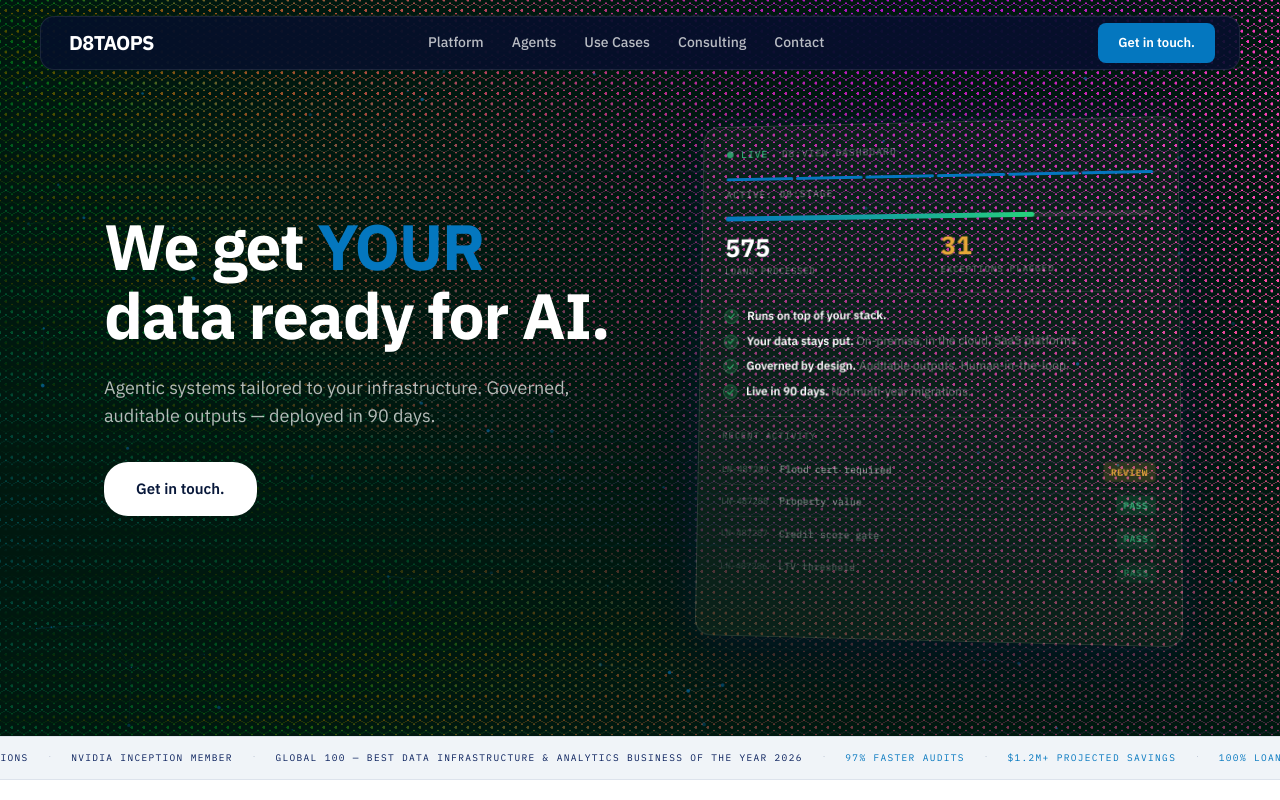
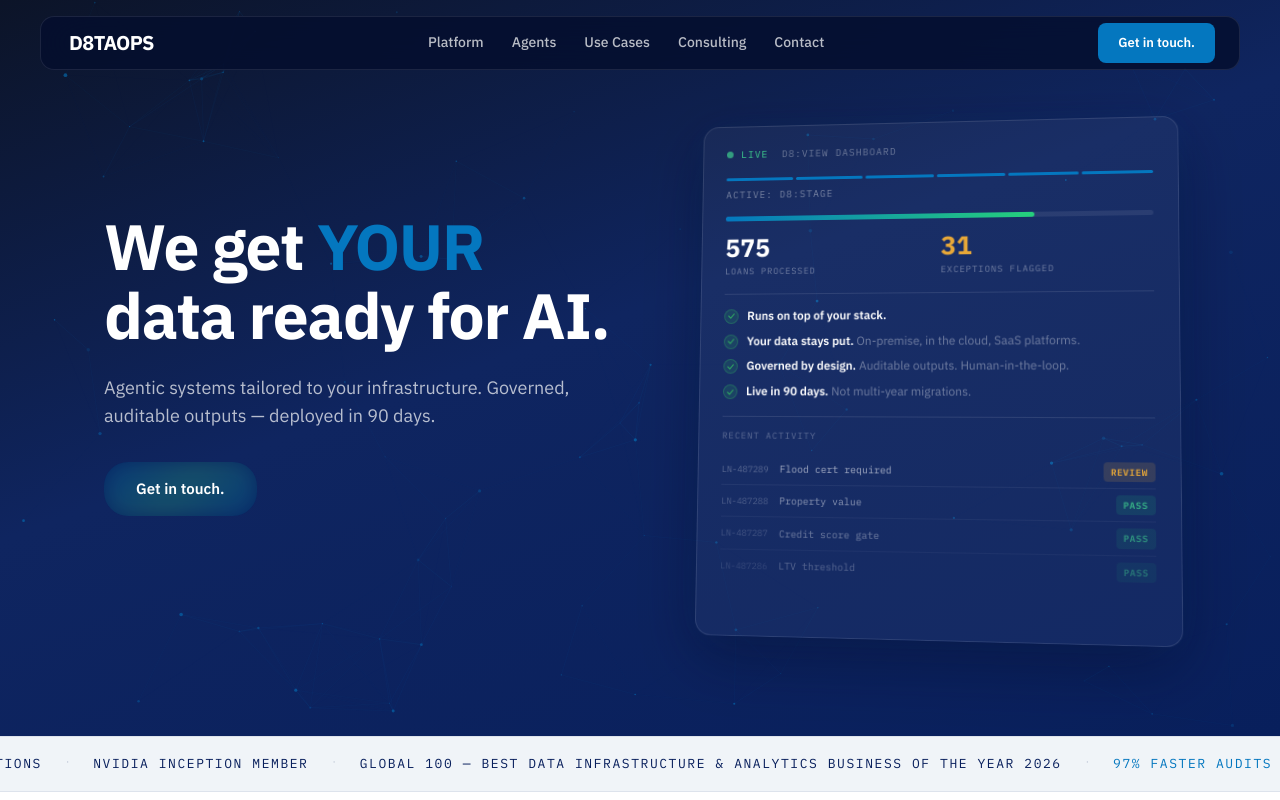
Before and after one commit to EggmanPDX/d8taops_website, a React (Vite) app: page / in a window 1280 px wide. Shown: the top 800 px of the page. Built offline with nearby package versions, Linux system fonts and the light colour scheme.

Commit message:
fix: footer nav centering, persona card spacing, remove expand button

```diff
--- a/src/components/HomepageSections.jsx
+++ b/src/components/HomepageSections.jsx
@@ -1,5 +1,4 @@
 import React from 'react';
-import { motion } from 'framer-motion';
 
 // ── Brand tokens ──────────────────────────────────────────────────────────────
 const NAVY      = '#081F5C';
@@ -9,51 +8,6 @@ const BODY      = '#333333';
 const MUTED     = '#515151';
 const WHITE     = '#FFFFFF';
 const GREEN     = '#3ecf8e';
-
-// ── Animated gradient-dots background ────────────────────────────────────────
-function GradientDots({
-  dotSize = 6,
-  spacing = 12,
-  duration = 30,
-  colorCycleDuration = 8,
-  backgroundColor = '#040e2e',
-}) {
-  const hexSpacing = spacing * 1.732;
-  return (
-    <motion.div
-      aria-hidden="true"
-      style={{
-        position: 'absolute', inset: 0, zIndex: 0, pointerEvents: 'none',
-        backgroundColor,
-        backgroundImage: `
-          radial-gradient(circle at 50% 50%, transparent 1.5px, ${backgroundColor} 0 ${dotSize}px, transparent ${dotSize}px),
-          radial-gradient(circle at 50% 50%, transparent 1.5px, ${backgroundColor} 0 ${dotSize}px, transparent ${dotSize}px),
-          radial-gradient(circle at 50% 50%, #f00, transparent 60%),
-          radial-gradient(circle at 50% 50%, #ff0, transparent 60%),
-          radial-gradient(circle at 50% 50%, #0f0, transparent 60%),
-          radial-gradient(ellipse at 50% 50%, #00f, transparent 60%)
-        `,
-        backgroundSize: `
-          ${spacing}px ${hexSpacing}px,
-          ${spacing}px ${hexSpacing}px,
-          200% 200%, 200% 200%, 200% 200%, 200% ${hexSpacing}px
-        `,
-        backgroundPosition: `0px 0px, ${spacing / 2}px ${hexSpacing / 2}px, 0% 0%, 0% 0%, 0% 0%, 0% 0%`,
-      }}
-      animate={{
-        backgroundPosition: [
-          `0px 0px, ${spacing / 2}px ${hexSpacing / 2}px, 800% 400%, 1000% -400%, -1200% -600%, 400% ${hexSpacing}px`,
-          `0px 0px, ${spacing / 2}px ${hexSpacing / 2}px, 0% 0%, 0% 0%, 0% 0%, 0% 0%`,
-        ],
-        filter: ['hue-rotate(0deg)', 'hue-rotate(360deg)'],
-      }}
-      transition={{
-        backgroundPosition: { duration, ease: 'linear', repeat: Infinity },
-        filter: { duration: colorCycleDuration, ease: 'linear', repeat: Infinity },
-      }}
-    />
-  );
-}
 
 // ── Shared CSS injected once ──────────────────────────────────────────────────
 const GLOBAL_CSS = `
@@ -151,6 +105,34 @@ const GLOBAL_CSS = `
   }
   .d8-what-card:hover { transform: translateY(-4px); box-shadow: 0 12px 32px rgba(8,31,92,0.1); }
 
+  .d8-stat-cell { opacity: 0; transform: translateY(22px); transition: opacity 0.65s cubic-bezier(0.22,1,0.36,1), transform 0.65s cubic-bezier(0.22,1,0.36,1); }
+  .d8-stat-cell.in { opacity: 1; transform: translateY(0); }
+
+  .d8-btn-colorful {
+    position: relative; overflow: hidden;
+    display: inline-flex; align-items: center; justify-content: center;
+    cursor: pointer; border: none;
+    font-family: 'IBM Plex Sans', sans-serif;
+    font-weight: 600; color: #ffffff !important;
+    border-radius: 24px; background: #081F5C;
+    transition: transform 0.18s ease;
+    text-decoration: none !important;
+    white-space: nowrap;
+  }
+  .d8-btn-colorful:hover { transform: translateY(-2px); }
+  .d8-btn-glow {
+    position: absolute; inset: -4px;
+    background: linear-gradient(135deg, #0477BF 0%, #3ecf8e 50%, #0477BF 100%);
+    opacity: 0.28; filter: blur(12px);
+    transition: opacity 0.45s ease;
+    pointer-events: none; border-radius: 24px;
+  }
+  .d8-btn-colorful:hover .d8-btn-glow { opacity: 0.88; }
+  .d8-btn-inner {
+    position: relative; z-index: 1;
+    display: flex; align-items: center; gap: 6px;
+  }
+
   .footer-placeholder { color: rgba(255,255,255,0.42); cursor: default; pointer-events: none; }
   .footer-link { color: rgba(255,255,255,0.42); text-decoration: none; transition: color 0.15s ease; }
   .footer-link:hover { color: rgba(255,255,255,0.75); }
@@ -163,6 +145,10 @@ const GLOBAL_CSS = `
     background: #fff;
     box-shadow: 0 8px 40px rgba(8,31,92,0.1);
     transition: transform 0.3s cubic-bezier(.22,1,.36,1), box-shadow 0.3s ease;
+    display: flex;
+    flex-direction: column;
+    gap: 0;
+    height: 100%;
   }
   .d8-portrait-card:hover {
     transform: translateY(-6px);
@@ -176,14 +162,6 @@ const GLOBAL_CSS = `
     padding: 40px 32px 32px;
     position: relative;
     overflow: hidden;
-  }
-  .d8-portrait-top::before {
-    content: '';
-    position: absolute; inset: 0; pointer-events: none;
-    background-image:
-      linear-gradient(rgba(255,255,255,.05) 1px, transparent 1px),
-      linear-gradient(90deg, rgba(255,255,255,.05) 1px, transparent 1px);
-    background-size: 28px 28px;
   }
   .d8-portrait-top::after {
     content: '';
@@ -327,7 +305,7 @@ function useReveal(threshold = 0.18) {
 }
 
 // ── Particle canvas ───────────────────────────────────────────────────────────
-function ParticleCanvas() {
+function ParticleCanvas({ count = 85 }) {
   const ref = React.useRef(null);
   React.useEffect(() => {
     const canvas = ref.current; if (!canvas) return;
@@ -342,7 +320,7 @@ function ParticleCanvas() {
       canvas.style.width  = r.width  + 'px';
       canvas.style.height = r.height + 'px';
       ctx.setTransform(dpr, 0, 0, dpr, 0, 0);
-      particles = Array.from({ length: 85 }, () => ({
+      particles = Array.from({ length: count }, () => ({
         x: Math.random() * r.width,
         y: Math.random() * r.height,
         vx: (Math.random() - 0.5) * 0.28,
@@ -594,9 +572,8 @@ function HeroSection() {
         width: '100%',
         minHeight: 'max(680px, 92vh)',
         display: 'flex', alignItems: 'center', justifyContent: 'center',
-        background: NAVY_DEEP,
+        background: 'linear-gradient(160deg, #0c1428 0%, #0f2560 45%, #081F5C 100%)',
       }}>
-        <GradientDots />
         <ParticleCanvas />
 
         <div
@@ -627,17 +604,10 @@ function HeroSection() {
 
             {/* CTAs */}
             <div style={{ display: 'flex', gap: 20, alignItems: 'center', flexWrap: 'wrap', marginBottom: 28 }}>
-              <a href="#contact" style={{
-                display: 'inline-flex', alignItems: 'center', justifyContent: 'center',
-                padding: '14px 32px', fontSize: 15, fontWeight: 600,
-                background: WHITE, color: '#08183a', borderRadius: 24,
-                textDecoration: 'none', whiteSpace: 'nowrap',
-                fontFamily: "'IBM Plex Sans', sans-serif",
-                transition: 'filter 0.15s ease',
-              }}
-              onMouseEnter={e => e.currentTarget.style.filter = 'brightness(0.94)'}
-              onMouseLeave={e => e.currentTarget.style.filter = 'brightness(1)'}
-              >Get in touch.</a>
+              <a href="#contact" className="d8-btn-colorful" style={{ fontSize: 15, padding: '14px 32px' }}>
+                <div className="d8-btn-glow" aria-hidden="true" />
+                <span className="d8-btn-inner">Get in touch.</span>
+              </a>
             </div>
 
           </div>
@@ -671,16 +641,16 @@ function TickerBar() {
     <React.Fragment key={i}>
       <span style={{
         fontFamily: "'IBM Plex Mono', monospace",
-        fontSize: 9.5, fontWeight: 400,
+        fontSize: 13, fontWeight: 400,
         color: item.data ? BLUE : NAVY,
-        letterSpacing: '0.14em', textTransform: 'uppercase',
+        letterSpacing: '0.12em', textTransform: 'uppercase',
         whiteSpace: 'nowrap',
       }}>{item.text}</span>
-      <span style={{ color: 'rgba(8,31,92,0.25)', margin: '0 20px', fontSize: 8 }}>·</span>
+      <span style={{ color: 'rgba(8,31,92,0.25)', margin: '0 24px', fontSize: 10 }}>·</span>
     </React.Fragment>
   ));
   return (
-    <div style={{ background: '#f0f4f8', borderTop: '1px solid rgba(8,31,92,0.08)', borderBottom: '1px solid rgba(8,31,92,0.08)', padding: '13px 0', overflow: 'hidden' }}>
+    <div style={{ background: '#f0f4f8', borderTop: '1px solid rgba(8,31,92,0.08)', borderBottom: '1px solid rgba(8,31,92,0.08)', padding: '16px 0', overflow: 'hidden' }}>
       <div style={{ display: 'flex', animation: 'd8TickerScroll 30s linear infinite', width: 'max-content' }}>
         {content}{content}
       </div>
@@ -810,8 +780,8 @@ function WhoItIsSection() {
               className="d8-portrait-card d8-reveal"
               style={{ transitionDelay: `${i * 80}ms` }}
             >
-              <div className="d8-portrait-top" style={{ background: NAVY_DEEP }}>
-                <GradientDots dotSize={5} spacing={10} />
+              <div className="d8-portrait-top" style={{ background: 'linear-gradient(160deg, #0c1428 0%, #0f2560 45%, #081F5C 100%)' }}>
+                <ParticleCanvas count={28} />
                 <div style={{
                   position: 'absolute', top: 24, left: 32,
                   fontFamily: "'IBM Plex Mono', monospace",
@@ -835,7 +805,7 @@ function WhoItIsSection() {
                   fontSize: 19, fontWeight: 700, color: '#fff', lineHeight: 1.28,
                 }}>{card.headline}</div>
               </div>
-              <div style={{ padding: '28px 32px 36px' }}>
+              <div style={{ padding: '28px 32px 36px', display: 'flex', flexDirection: 'column', flex: 1 }}>
                 <div style={{
                   fontFamily: "'IBM Plex Mono', monospace",
                   fontSize: 11, color: 'rgba(0,0,0,0.38)',
@@ -845,6 +815,7 @@ function WhoItIsSection() {
                 <p style={{
                   fontFamily: "'IBM Plex Sans', sans-serif",
                   fontSize: 15, color: BODY, lineHeight: 1.68, margin: 0,
+                  minHeight: 100,
                 }}>{card.pain}</p>
                 <div style={{
                   fontFamily: "'IBM Plex Mono', monospace",
@@ -974,6 +945,7 @@ function D8ViewSection() {
   const imgRef     = React.useRef(null);
   const [textVisible, setTextVisible] = React.useState(false);
   const [imgVisible,  setImgVisible]  = React.useState(false);
+  const [lightbox,    setLightbox]    = React.useState(false);
 
   React.useEffect(() => {
     const section = sectionRef.current;
@@ -1043,7 +1015,7 @@ function D8ViewSection() {
           </p>
         </div>
 
-        {/* Image column — scale+fade on scroll, fires once at 25% threshold */}
+        {/* Image column — scale+fade on scroll, click to expand */}
         <div
           ref={imgRef}
           className="d8-view-img"
@@ -1051,7 +1023,9 @@ function D8ViewSection() {
             opacity: imgVisible ? 1 : 0,
             transform: imgVisible ? 'scale(1) translateY(0)' : 'scale(0.94) translateY(24px)',
             transition: 'transform 600ms cubic-bezier(0.0, 0, 0.2, 1), opacity 600ms cubic-bezier(0.0, 0, 0.2, 1)',
+            cursor: 'zoom-in', position: 'relative',
           }}
+          onClick={() => setLightbox(true)}
         >
           <img
             src="/images/KCU-dashboard1.png"
@@ -1060,6 +1034,42 @@ function D8ViewSection() {
           />
         </div>
       </div>
+
+      {/* Lightbox */}
+      {lightbox && (
+        <div
+          onClick={() => setLightbox(false)}
+          style={{
+            position: 'fixed', inset: 0, zIndex: 2000,
+            background: 'rgba(4,14,46,0.92)', backdropFilter: 'blur(12px)',
+            display: 'flex', alignItems: 'center', justifyContent: 'center',
+            padding: '40px 24px', cursor: 'zoom-out',
+            animation: 'lightboxIn 0.22s ease',
+          }}
+        >
+          <style>{`@keyframes lightboxIn { from { opacity:0; } to { opacity:1; } }`}</style>
+          <button
+            onClick={() => setLightbox(false)}
+            style={{
+              position: 'absolute', top: 20, right: 24,
+              background: 'rgba(255,255,255,0.12)', border: 'none', borderRadius: 8,
+              color: 'white', fontSize: 20, width: 36, height: 36,
+              cursor: 'pointer', display: 'flex', alignItems: 'center', justifyContent: 'center',
+            }}
+            aria-label="Close"
+          >×</button>
+          <img
+            src="/images/KCU-dashboard1.png"
+            alt="D8:VIEW — data pipeline dashboard"
+            style={{
+              maxWidth: '92vw', maxHeight: '88vh', borderRadius: 14,
+              boxShadow: '0 40px 120px rgba(0,0,0,0.6)',
+              display: 'block',
+            }}
+            onClick={e => e.stopPropagation()}
+          />
+        </div>
+      )}
     </section>
   );
 }
@@ -1079,9 +1089,9 @@ function ProofBlockSection() {
   return (
     <section style={{
       padding: '96px clamp(1.5rem, 5vw, 80px)',
-      background: NAVY_DEEP, position: 'relative', overflow: 'hidden',
+      background: 'linear-gradient(160deg, #0c1428 0%, #0f2560 45%, #081F5C 100%)', position: 'relative', overflow: 'hidden',
     }}>
-      <GradientDots />
+      <ParticleCanvas />
       {/* Radial glows */}
       <div aria-hidden="true" style={{
         position: 'absolute', width: 380, height: 380, borderRadius: '50%',
@@ -1169,19 +1179,10 @@ function ClosingCTA() {
         <p style={{ margin: '0 0 40px', fontFamily: "'IBM Plex Sans', sans-serif", fontSize: 16, lineHeight: 1.7, color: MUTED, maxWidth: 480 }}>
           We'll show you what a 90-day deployment looks like for your environment — no pitch, no pressure.
         </p>
-        <a
-          href="mailto:hello@d8taops.com"
-          style={{
-            display: 'inline-flex', alignItems: 'center', justifyContent: 'center',
-            padding: '17px 40px', fontSize: 16, fontWeight: 600,
-            background: BLUE, color: WHITE,
-            fontFamily: "'IBM Plex Sans', sans-serif",
-            borderRadius: 8, textDecoration: 'none',
-            transition: 'filter 0.15s ease',
-          }}
-          onMouseEnter={e => e.currentTarget.style.filter = 'brightness(1.08)'}
-          onMouseLeave={e => e.currentTarget.style.filter = 'brightness(1)'}
-        >Get in touch.</a>
+        <a href="mailto:hello@d8taops.com" className="d8-btn-colorful" style={{ fontSize: 16, padding: '17px 40px' }}>
+          <div className="d8-btn-glow" aria-hidden="true" />
+          <span className="d8-btn-inner">Get in touch.</span>
+        </a>
       </div>
     </section>
   );
@@ -1190,22 +1191,22 @@ function ClosingCTA() {
 // ═══════════════════════════════════════════════════════════════════════════════
 // FOOTER — stripped: logo · nav · copyright
 // ═══════════════════════════════════════════════════════════════════════════════
-const FOOTER_NAV = ['Home', 'Platform', 'Agents', 'Use Cases', 'Consulting', 'Contact'];
+const FOOTER_NAV = ['Platform', 'Agents', 'Use Cases', 'D8:LAB', 'About Us'];
 
 function GlobalFooter() {
   return (
     <footer style={{ background: NAVY_DEEP, borderTop: `1px solid rgba(255,255,255,0.055)`, padding: '28px clamp(1.5rem, 5vw, 80px)' }}>
-      <div style={{ maxWidth: 1200, margin: '0 auto', display: 'flex', alignItems: 'center', justifyContent: 'space-between', flexWrap: 'wrap', gap: 20 }}>
-        <span style={{ fontFamily: "'IBM Plex Sans', sans-serif", fontSize: 18, fontWeight: 800, color: WHITE, letterSpacing: '-0.03em' }}>D8TAOPS</span>
+      <div style={{ maxWidth: 1200, margin: '0 auto', display: 'grid', gridTemplateColumns: '1fr auto 1fr', alignItems: 'center', gap: 20 }}>
+        <img src="/images/Loop logo stacked.png" alt="Loop" style={{ height: 32, width: 'auto', display: 'block' }} />
         <nav style={{ display: 'flex', gap: 28, flexWrap: 'wrap', justifyContent: 'center' }}>
           {FOOTER_NAV.map(label => (
-            <a key={label} href={label === 'Home' ? '/' : label === 'Contact' ? '#contact' : `/${label.toLowerCase().replace(' ', '-')}`}
+            <a key={label} href={label === 'About Us' ? '#contact' : label === 'D8:LAB' ? '#lab' : `#${label.toLowerCase().replace(' ', '-')}`}
               className="footer-link"
               style={{ fontFamily: "'IBM Plex Sans', sans-serif", fontSize: 14, fontWeight: 500 }}
             >{label}</a>
           ))}
         </nav>
-        <span style={{ fontFamily: "'IBM Plex Sans', sans-serif", fontSize: 12, color: 'rgba(255,255,255,0.28)', fontWeight: 500 }}>© 2026 D8TAOPS. All rights reserved.</span>
+        <span style={{ fontFamily: "'IBM Plex Sans', sans-serif", fontSize: 12, color: 'rgba(255,255,255,0.28)', fontWeight: 500, textAlign: 'right' }}>© 2026 D8TAOPS. All rights reserved.</span>
       </div>
     </footer>
   );
```
